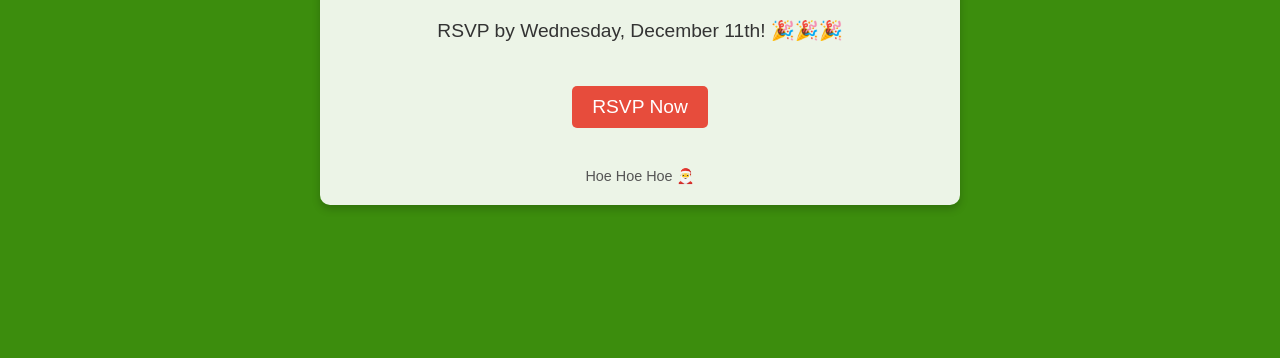
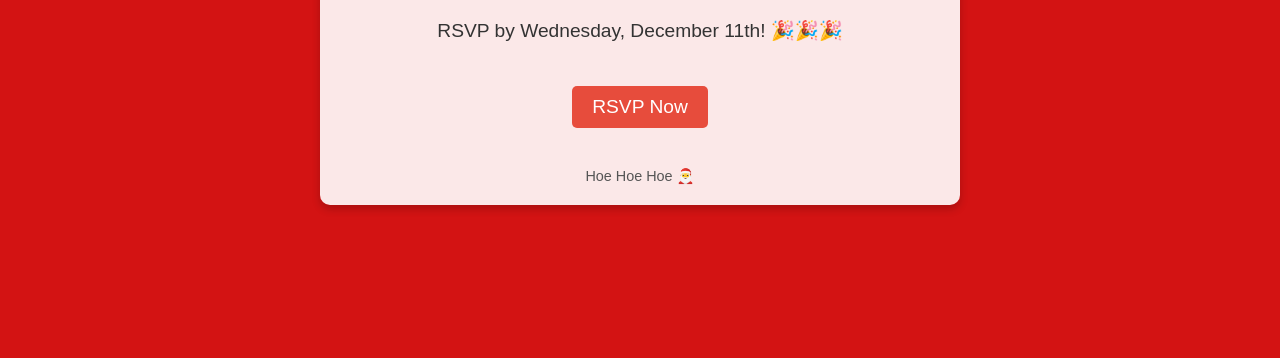
Before and after one commit to maryvillamor/pizza-pyjamas-christmas-party, a plain HTML site: page index.html in a window 1280 px wide. Shown: the part 442-800 px from the top of the page. Drawn offline with Linux system fonts and the light colour scheme.

Commit message:
Update index.html
changing it back to red original

```diff
--- a/index.html
+++ b/index.html
@@ -7,7 +7,7 @@
     <style>
         body {
             font-family: Arial, sans-serif;
-            background-color: #3c8d0d;
+            background-color: #d31313;
             color: white;
             margin: 0;
             padding: 0;
```
